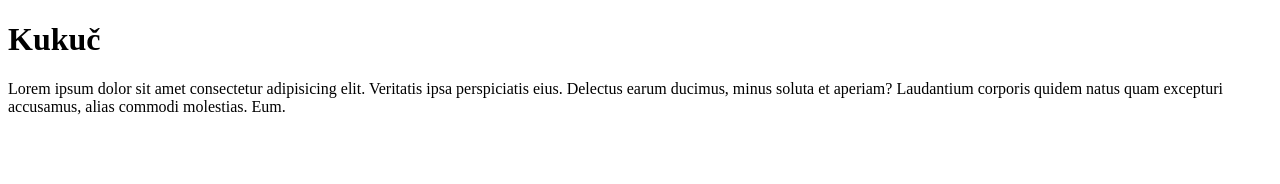
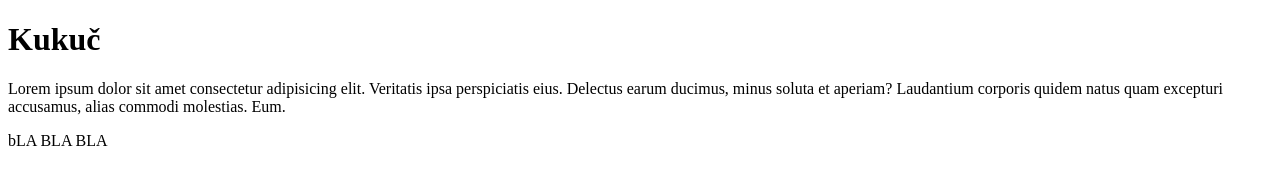
Before and after one commit to Tynuska/lekce1, a plain HTML site: page index.html in a window 1280 px wide. Drawn offline with Linux system fonts and the light colour scheme.

Commit message:
nase druha zprava

```diff
--- a/index.html
+++ b/index.html
@@ -9,6 +9,7 @@
     <h1>Kukuč</h1>
     <body>
         Lorem ipsum dolor sit amet consectetur adipisicing elit. Veritatis ipsa perspiciatis eius. Delectus earum ducimus, minus soluta et aperiam? Laudantium corporis quidem natus quam excepturi accusamus, alias commodi molestias. Eum.
+        <p>bLA BLA BLA</p>
     </body>
 
 </body>
```
